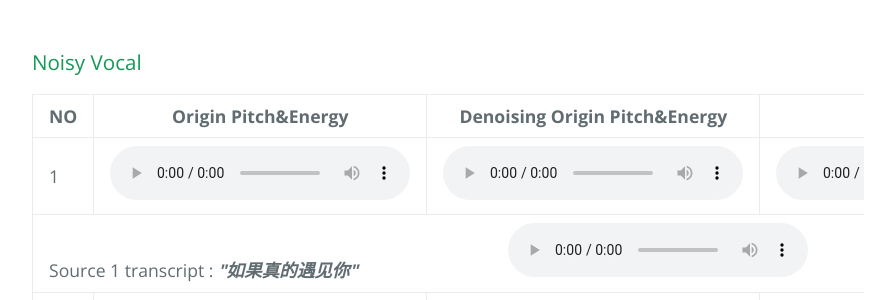
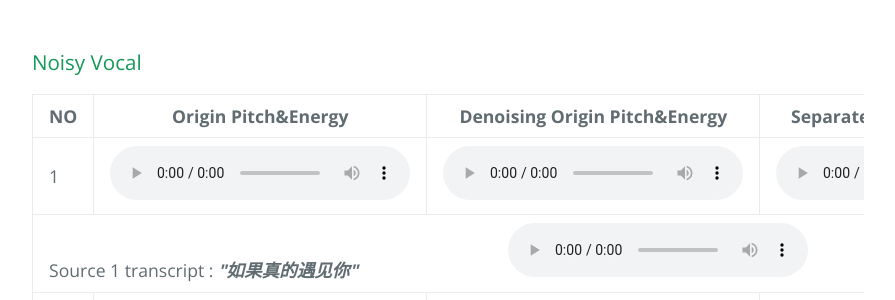
Before and after one commit to Anonymous-RobustSVC/RobustSVC, a Jekyll site: the page built from index.md, in a window 1280 px wide and 900 px high, scrolled down 3805 px. Shown: the part 156-456 px from the top of the window, without its empty margins (192-1087 px from the left). Built offline with Jekyll 4.4.1, drawn with Linux system fonts in a browser that asks for light colours; our own code applies the rules of GitHub Pages for plain Markdown files.

Commit message:
Add files via upload

```diff
--- a/index.md
+++ b/index.md
@@ -364,6 +364,7 @@ Below are a few audios samples from the target speaker.
 <th>NO</th>
 <th>Origin Pitch&Energy</th>
 <th>Denoising Origin Pitch&Energy</th>
+<th>Separated Origin Pitch&Energy</th>
 <th>Proposed</th>
 </tr>
 </thead>
```
